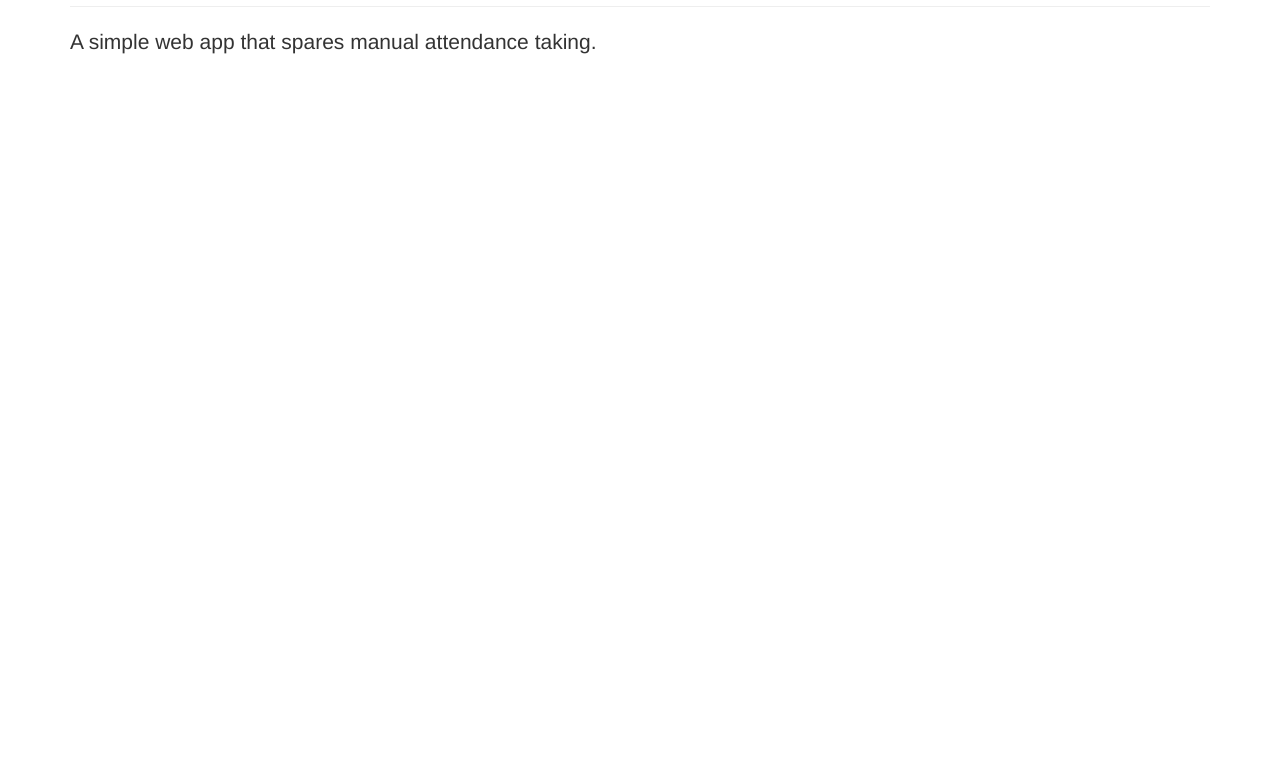
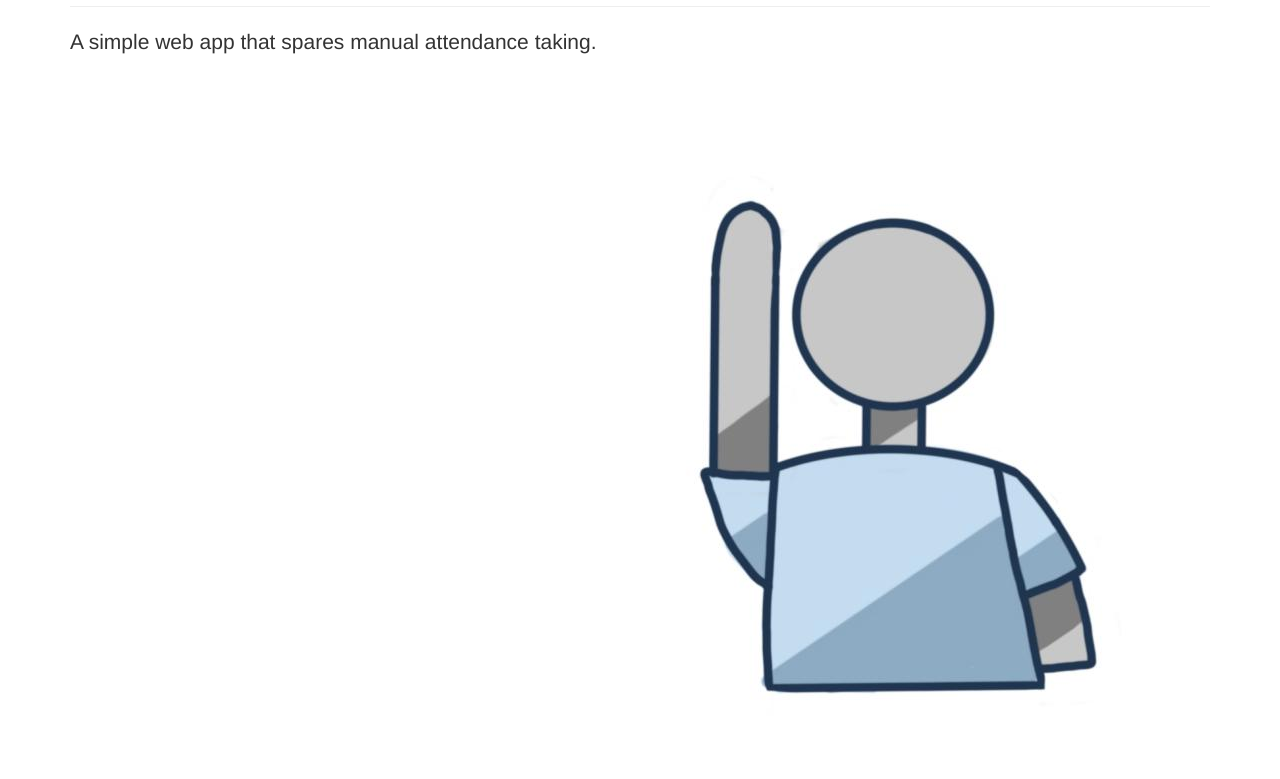
Before and after one commit to Iscaraca/smart-attendance, a Flask app: page / in a window 1280 px wide. Shown: the part 133-912 px from the top of the page. Before the commit the page ends 187 px from the top, so only its background shows below. Run offline with Flask 2, Linux system fonts and the light colour scheme; some libraries are stand-ins or nearby versions.

Commit message:
Update home.html

```diff
--- a/app/templates/home.html
+++ b/app/templates/home.html
@@ -2,5 +2,7 @@
 
 {% block main %}
 <h1 class="page-header">Smart Attendance</h1>
-<p class="lead">A simple web app that spares manual attendance taking.<br>
+<p class="lead">A simple web app that spares manual attendance taking.<br> </p>
+<p1><img src="raisehand.jpg" alt="Taking Attendance" align="right"> </p1>
+
 {% endblock %}
```
